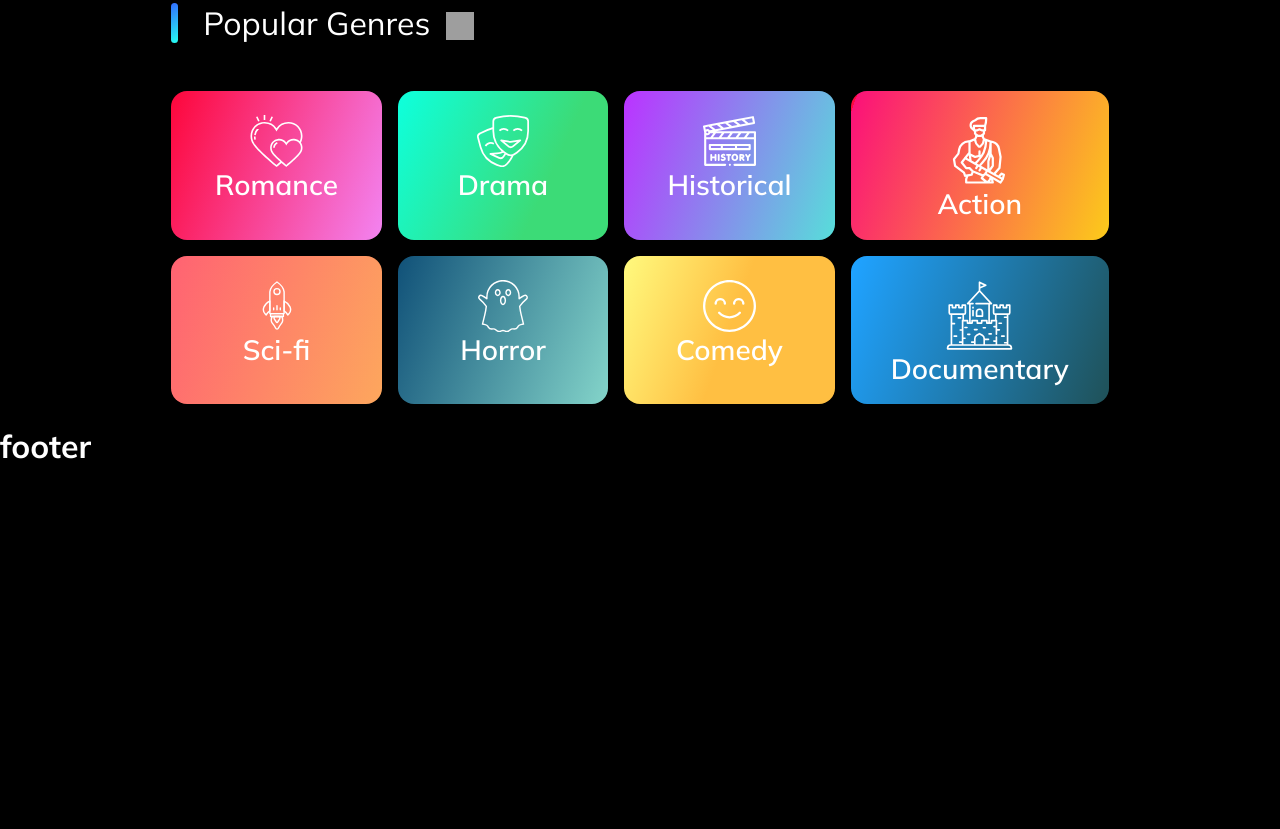
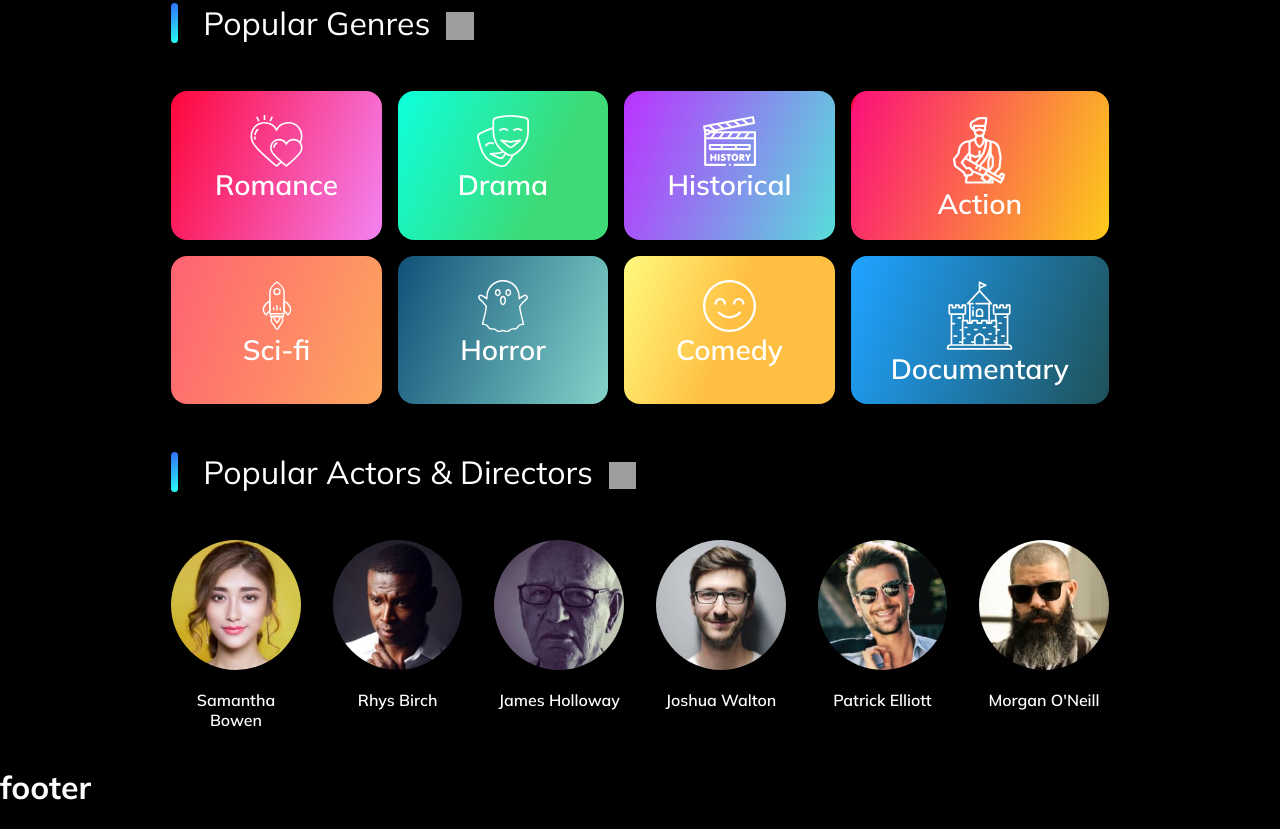
Before and after one commit to IrmaLerrr/MBoxOnlineTV, a website: page src/index.pug in a window 1280 px wide. Shown: the part 1733-2562 px from the top of the page. Before the commit the page ends 2220 px from the top, so only its background shows below. Drawn offline with nearby package versions, Linux system fonts and the light colour scheme; files that its build step writes are made by us from their sources; grey boxes are pictures that could not be loaded.

Commit message:
Add popular actors section

```diff
--- a/src/index.pug
+++ b/src/index.pug
@@ -12,4 +12,5 @@ html(lang="en")
     include modules/trendshows
     include modules/trendmovies
     include modules/populargenres
+    include modules/popularactors
     include modules/footer
--- /dev/null
+++ b/src/modules/popularactors.pug
@@ -0,0 +1,25 @@
+section.section-popularactors
+  .container.popularactors
+    .popularactors__title.title
+      .title__line
+      h2.title__text Popular Actors & Directors
+        .title__icon
+    .popularactors__slider.slider
+      .popularactors__card.slider__card
+        img(src="/img/people/1.jpg", alt="").popularactors__img
+        p.popularactors__name Samantha Bowen
+      .popularactors__card.slider__card
+        img(src="/img/people/2.jpg", alt="").popularactors__img
+        p.popularactors__name Rhys Birch
+      .popularactors__card.slider__card
+        img(src="/img/people/3.jpg", alt="").popularactors__img
+        p.popularactors__name James Holloway
+      .popularactors__card.slider__card
+        img(src="/img/people/4.jpg", alt="").popularactors__img
+        p.popularactors__name Joshua Walton
+      .popularactors__card.slider__card
+        img(src="/img/people/5.jpg", alt="").popularactors__img
+        p.popularactors__name Patrick Elliott
+      .popularactors__card.slider__card
+        img(src="/img/people/6.jpg", alt="").popularactors__img
+        p.popularactors__name Morgan O'Neill
--- a/src/styles/style.scss
+++ b/src/styles/style.scss
@@ -230,15 +230,30 @@ a {
 }
 
 .slider {
+  width: 100%;
   display: grid;
   grid-template-columns: 1fr 1fr 1fr 1fr 1fr 1fr;
   gap: 2rem;
   &__card{
-    border-radius: 1rem;
     width: 100%;
   }
 }
 
+.trendshows__card,
+.trendmovies__card,
+.populargenres__card {
+  border-radius: 1rem;
+}
+
+.popularactors__img {
+  border-radius: 100%;
+  width: 100%;
+}
+.popularactors__name {
+  text-align: center;
+  font-size: 1rem;
+  font-weight: 600;
+}
 
 .title {
   position: relative;
@@ -285,24 +300,25 @@ a {
   margin: 4rem 0 2rem 0;
 }
 
-.subsections{
+.subsections {
   gap: 1rem;
   display: grid;
   grid-template-columns: 1fr 1fr 1fr 1fr;
 }
 
-.section-card{
-  // background: $lin_grad_romance;
+.section-card {
   border-radius: 1rem;
   padding: 1.5rem 2.5rem;
   text-align: center;
   font-size: 1.75rem;
   font-weight: 600;
-  &__img{
+
+  &__img {
     padding: 0;
     width: 40%;
   }
-  &__name{
+
+  &__name {
     padding: 0;
     line-height: 80%;
   }
```
Also changed, not shown: src/index.html, src/styles/style.css, 1 other file.
